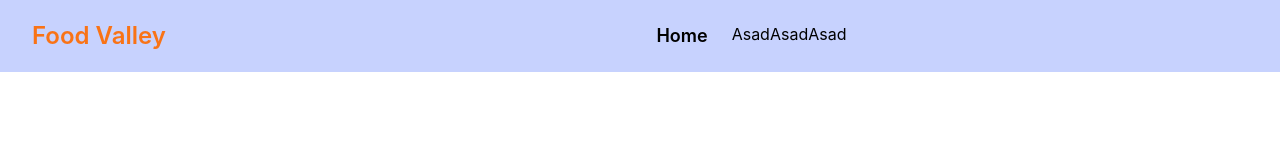
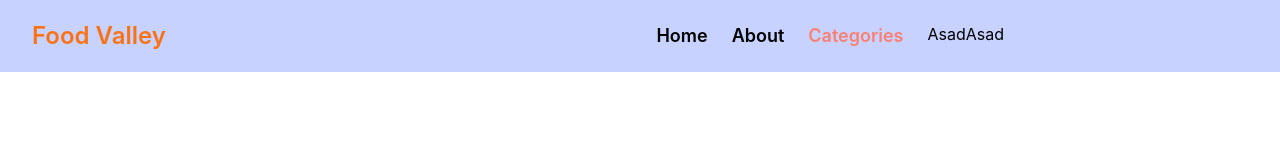
Before and after one commit to asadulR/Food-Valley, a React (Create React App) app: page /categories in a window 1280 px wide. Shown: the top 160 px of the page. Built offline with nearby package versions, Linux system fonts and the light colour scheme.

Commit message:
another section added

```diff
--- a/src/components/Header/Header.js
+++ b/src/components/Header/Header.js
@@ -20,7 +20,9 @@ const Header = () => {
                 <nav className=' w-full text-center'>
                     <ul className={`md:flex absolute md:static duration-300 ease-in bg-indigo-200  w-full ${open ? 'top-14' : 'top-[-190px]'}`}>
                         <CustomLink className='font-semibold text-lg md:mr-6' to='/home'>Home</CustomLink>
-                        <li>Asad</li>
+                        <CustomLink className='font-semibold text-lg md:mr-6' to='/about'>About</CustomLink>
+                        <CustomLink className='font-semibold text-lg md:mr-6' to='/categories'>Categories</CustomLink>
+
                         <li>Asad</li>
                         <li>Asad</li>
 
--- a/src/components/Meal/Meal.js
+++ b/src/components/Meal/Meal.js
@@ -4,7 +4,7 @@ import { Link } from 'react-router-dom';
 const Meal = (props) => {
     const { strMeal, idMeal, strMealThumb, strArea, strCategory } = props.meal
     return (
-        <div>
+        <div className=''>
             <Link to={`meal-details/${idMeal}`}>
                 <div className='px-2 text-center bg-gray-400 py-3 rounded-lg'>
                     <img className='border-2 border-orange-400 rounded-lg' src={strMealThumb} alt="" />
```
